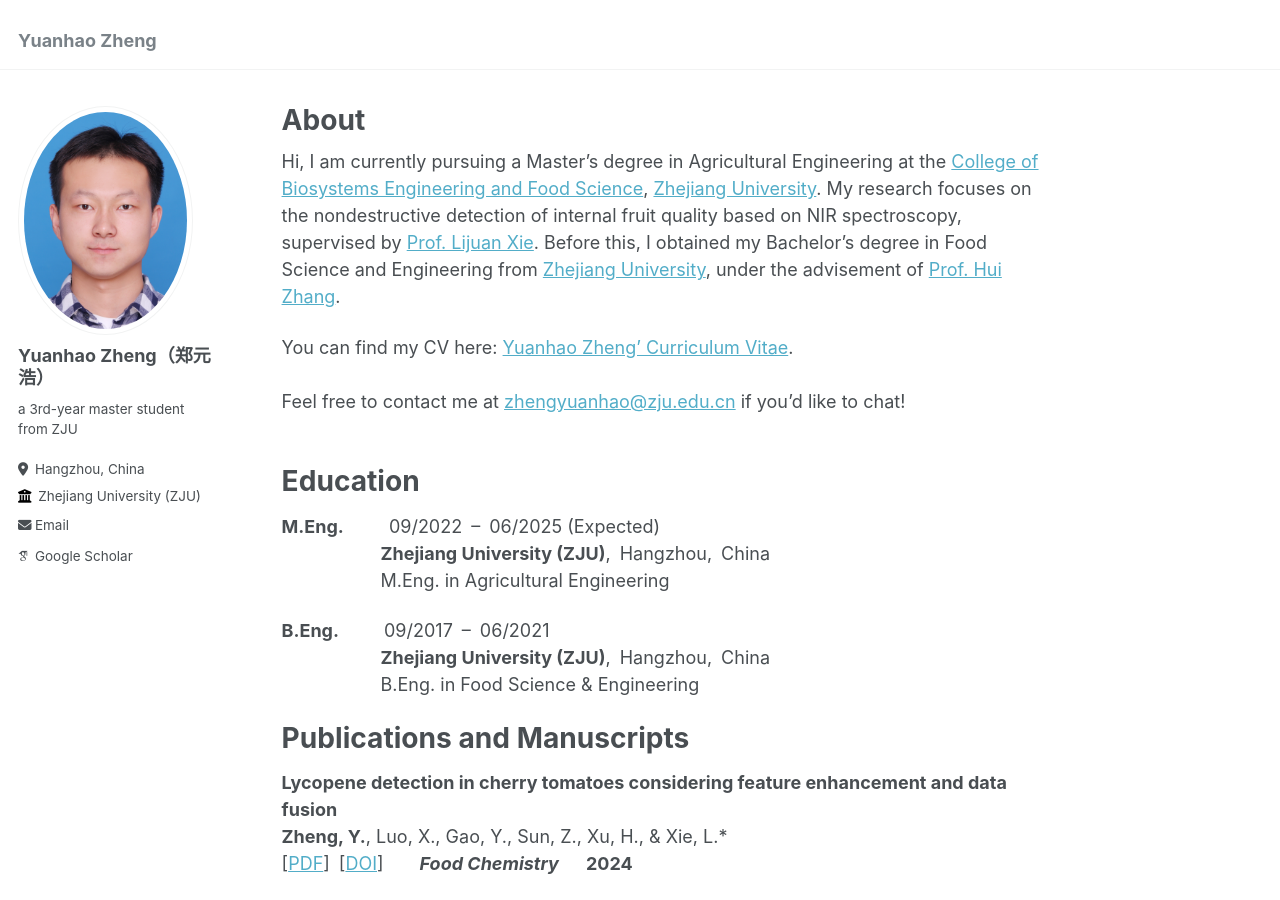
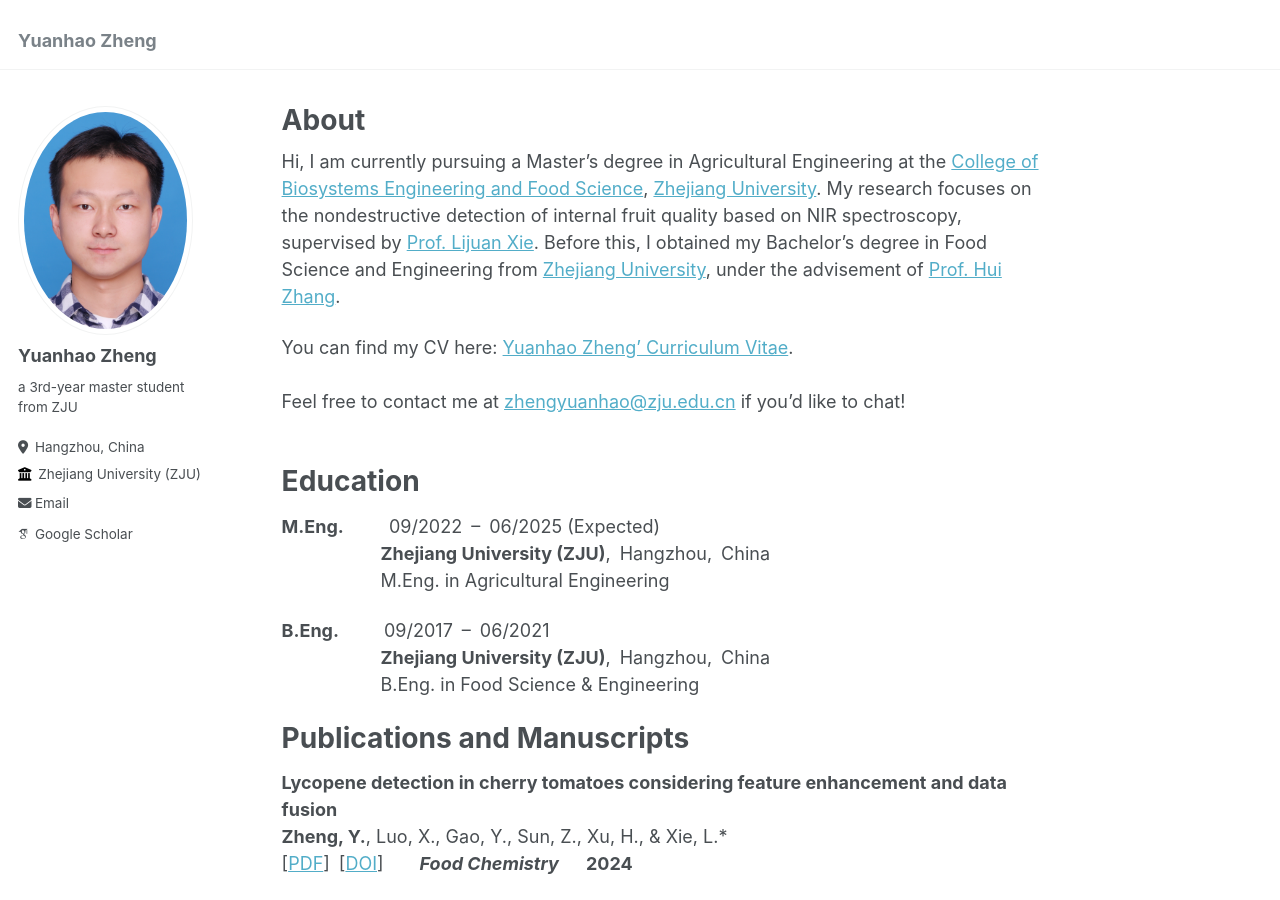
Before and after one commit to Zheng-Yuanhao/Zheng-Yuanhao.github.io, a Jekyll site: the page built from _pages/about.md, in a window 1280 px wide and 900 px high. Built offline with Jekyll 4.4.1, drawn with Linux system fonts in a browser that asks for light colours; some web fonts are replaced.

Commit message:
Update _config.yml

```diff
--- a/_config.yml
+++ b/_config.yml
@@ -22,13 +22,13 @@
 author:
   # Biographic information
   avatar           : "profile.png"
-  name             : "Yuanhao Zheng（郑元浩）"
+  name             : "Yuanhao Zheng"
   pronouns         : # example: "she/her"
   bio              : "a 3rd-year master student from ZJU"
   location         : "Hangzhou, China"
   employer         : "Zhejiang University (ZJU)"
   uri              : # URL
-  email            : "zhengyuanhao@zju.edu.cn"
+  email            : "yuenhozheng@gmail.com"
 
   # Academic websites
   arxiv            : # URL - Update with the correct link to your profile
```
